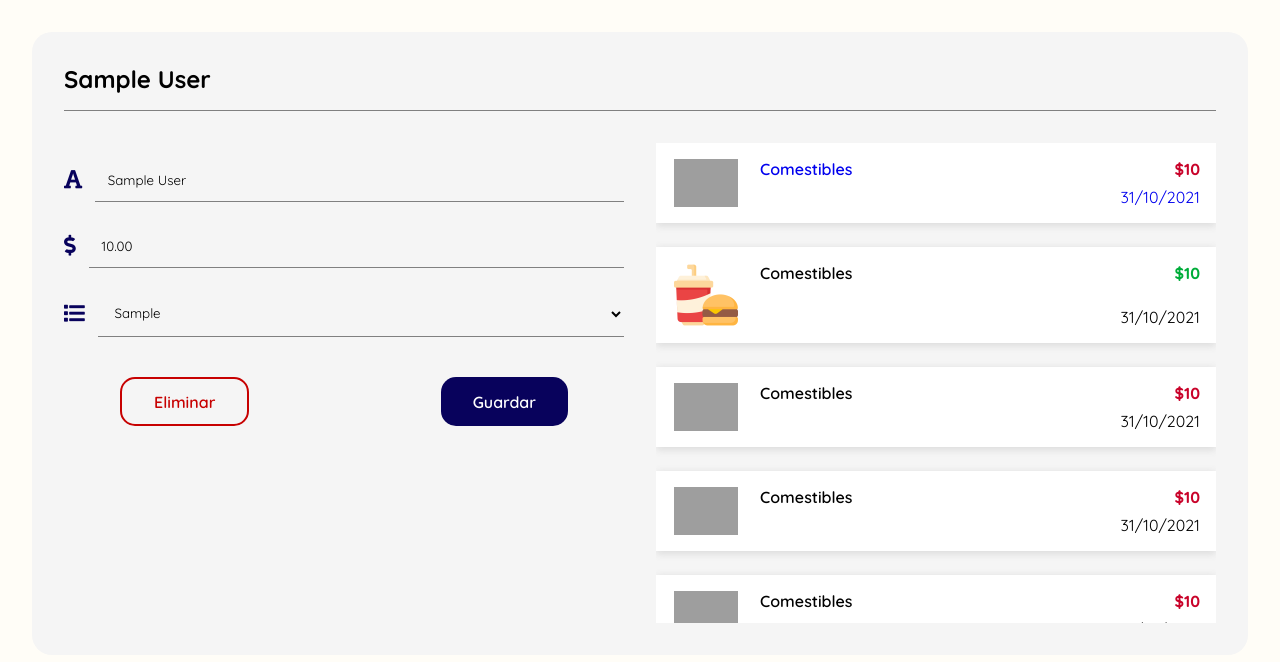
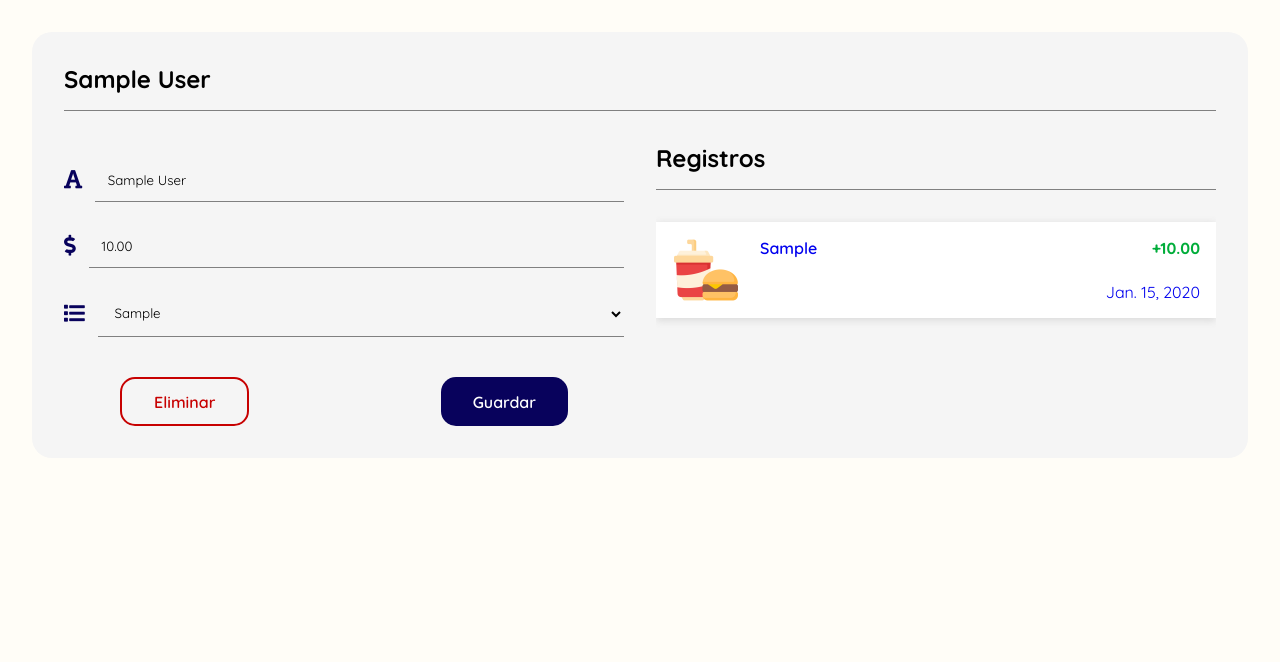
Before and after one commit to carolinamcc15/MyMoney, a Django app: page /edit-account/1 in a window 1280 px wide. Shown: the part 85-747 px from the top of the page. Run offline with Django 3.2, Linux system fonts and the light colour scheme; a user stored in the database is signed in; tables that the repository leaves empty hold one stand-in row (values such as "Sample post"); some libraries are stand-ins or nearby versions; grey boxes are pictures that could not be loaded.

Commit message:
Add: Rdd: Record modification

```diff
--- a/mymoneyapp/templates/account.html
+++ b/mymoneyapp/templates/account.html
@@ -40,71 +40,66 @@
         </section>
 
         <section id="recent">
-            <div id="recent-records">
-                <a href="{% url 'edit-record' %}">
-                    <div class="record-card">
-                        <div class="record-img">
-                            <img src="{% static 'images/categories/shopping.png' %}" alt="Dinero" />
-                        </div>
-                        <div class="category-record">
-                            <p>Comestibles</p>
-                        </div>
-                        <div class="quant-date">
-                            <p class="minus">$10</p>
-                            <p class="date">31/10/2021</p>
-                        </div>
+        <h2>Registros</h2>
+        <div id="recent-records">
+        {% for record in records %}
+            <a href="{% url 'edit-record' record.id %}">
+                <div class="record-card">
+                {% if record.category.id == 1 %}
+                    <div class="record-img">
+                        <img src="{% static 'images/categories/fast-food.png' %}" alt="Hamburguesa y bebida" />
                     </div>
-                </a>
-                <div class="record-card">
+                {% elif record.category.id == 2 %}
                     <div class="record-img">
-                        <img src="{% static 'images/categories/fast-food.png' %}" alt="Dinero" />
+                        <img src="{% static 'images/categories/shopping.png' %}" alt="Bolsas de compras" />
                     </div>
+                {% elif record.category.id == 4 %}
+                    <div class="record-img">
+                        <img src="{% static 'images/categories/house.png' %}" alt="Casa blanca" />
+                    </div>
+                {% elif record.category.id == 5 %}
+                    <div class="record-img">
+                        <img src="{% static 'images/categories/car.png' %}" alt="Vehículo color aqua" />
+                    </div>
+                {% elif record.category.id == 6 %}
+                    <div class="record-img">
+                        <img src="{% static 'images/categories/entertainment.png' %}" alt="Caja de sorpresas" />
+                    </div>
+                {% elif record.category.id == 7 %}
+                    <div class="record-img">
+                        <img src="{% static 'images/categories/message.png' %}" alt="Celular con mensaje" />
+                    </div>
+                {% elif record.category.id == 8 %}
+                    <div class="record-img">
+                        <img src="{% static 'images/categories/income.png' %}" alt="Monedas color oro" />
+                    </div>
+                {% elif record.category.id == 9 %}
+                    <div class="record-img">
+                        <img src="{% static 'images/categories/stonks.png' %}" alt="Inversiones" />
+                    </div>
+                {% else %}
+                    <div class="record-img">
+                        <img src="{% static 'images/categories/others.png' %}" alt="Otras opciones" />
+                    </div>
+                {% endif %}
+
+
                     <div class="category-record">
-                        <p>Comestibles</p>
+                        <p>{{ record.category.category }}</p>
                     </div>
                     <div class="quant-date">
-                        <p class="plus">$10</p>
-                        <p>31/10/2021</p>
+                    {% if record.is_income %}
+                        <p class="plus">+{{ record.quantity }}</p>
+                    {% else %}
+                        <p class="minus">-{{ record.quantity }}</p>
+                    {% endif %}
+                        <p class="date">{{ record.date }}</p>
                     </div>
                 </div>
-                <div class="record-card">
-                    <div class="record-img">
-                        <img src="{% static 'images/categories/house.png' %}" alt="Dinero" />
-                    </div>
-                    <div class="category-record">
-                        <p>Comestibles</p>
-                    </div>
-                    <div class="quant-date">
-                        <p class="minus">$10</p>
-                        <p>31/10/2021</p>
-                    </div>
-                </div>
-                <div class="record-card">
-                    <div class="record-img">
-                        <img src="{% static 'images/categories/house.png' %}" alt="Dinero" />
-                    </div>
-                    <div class="category-record">
-                        <p>Comestibles</p>
-                    </div>
-                    <div class="quant-date">
-                        <p class="minus">$10</p>
-                        <p>31/10/2021</p>
-                    </div>
-                </div>
-                <div class="record-card">
-                    <div class="record-img">
-                        <img src="{% static 'images/categories/house.png' %}" alt="Dinero" />
-                    </div>
-                    <div class="category-record">
-                        <p>Comestibles</p>
-                    </div>
-                    <div class="quant-date">
-                        <p class="minus">$10</p>
-                        <p>31/10/2021</p>
-                    </div>
-                </div>
-            </div>
-        </section>
+            </a>
+        {% endfor %}
+        </div>
+    </section>
     </div>
 </main>
 {% endblock %}
--- a/mymoneyapp/templates/general.html
+++ b/mymoneyapp/templates/general.html
@@ -83,7 +83,7 @@
         </div>
     </section>
     <section id="recent">
-        <h2>Registros recientes</h2>
+        <h2>Actividad reciente</h2>
         <div id="recent-records">
         {% for record in recent_records %}
             <a href="{% url 'edit-record' record.id %}">
--- a/mymoneyapp/views.py
+++ b/mymoneyapp/views.py
@@ -25,7 +25,8 @@ def general(request):
     records = Record.objects.filter(username = user)
     total = 0
     recent_records = []
-
+    #
+    categories_count = []
     for account in accounts:
         total = total + account.current_balance
 
@@ -84,7 +85,8 @@ def account(request, id):
 
     return render(request, 'account.html', {
         "account": current_account,
-        "types": AccountType.objects.all()
+        "types": AccountType.objects.all(),
+        "records": Record.objects.filter(account = current_account)
     })
 
 
@@ -154,7 +156,6 @@ def edit_record(request, id):
             category = Category.objects.get(category = category),
             is_income = is_income,
             quantity = request.POST['quantity'],
-            date = datetime.datetime.now().strftime("%Y-%m-%d"),
             description = request.POST['description']
             )
 
```
